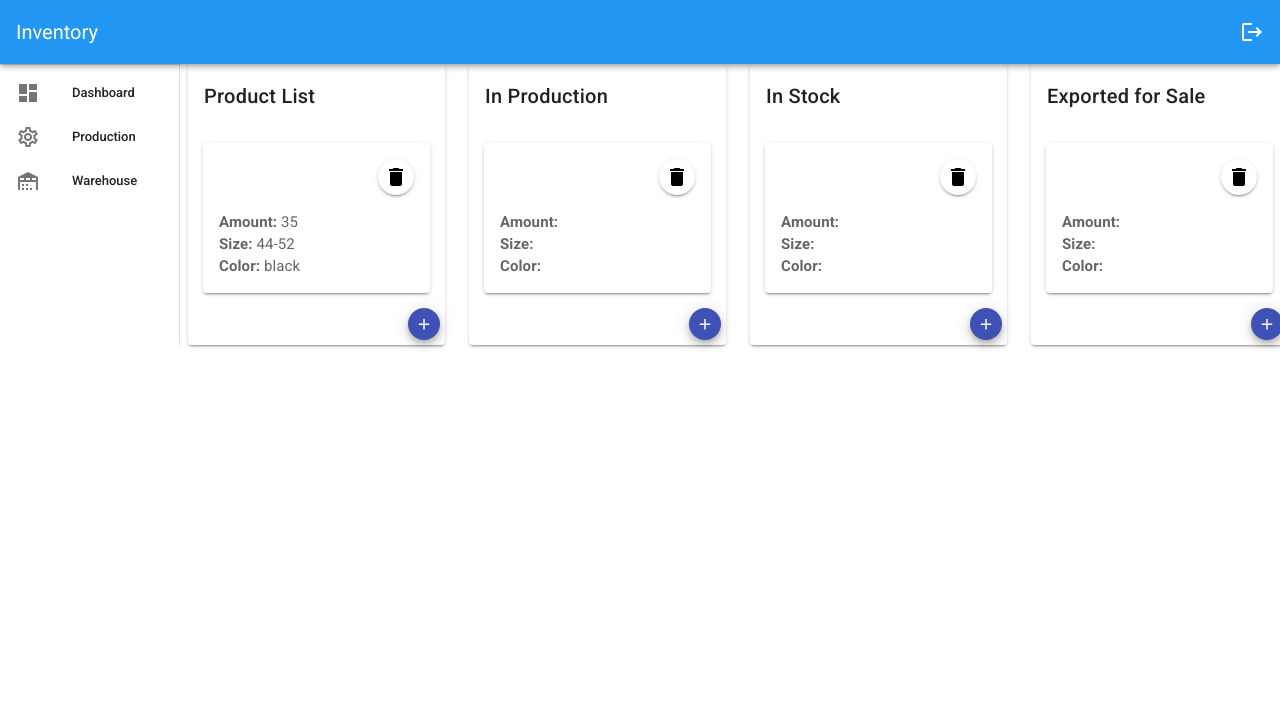
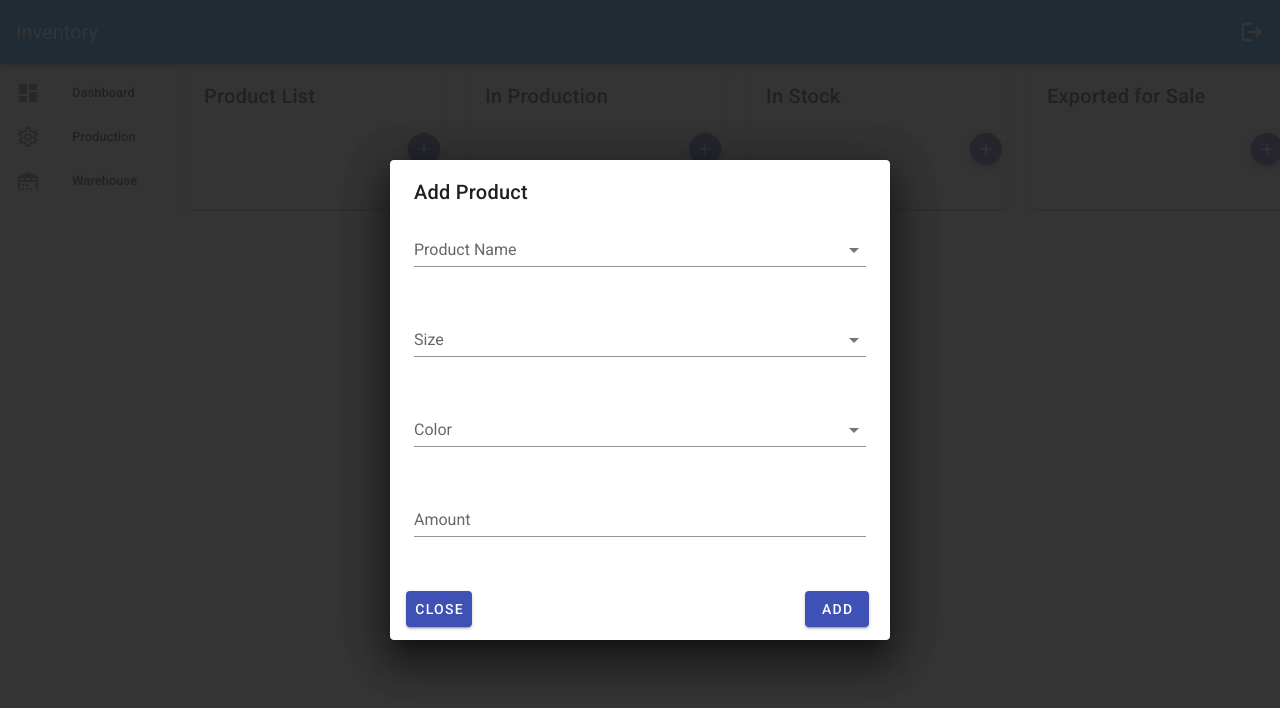
Before and after one commit to urmatov74/Inventory-app, a Vue app: page / in a window 1280 px wide. Both pictures are taken after a click on the button 396 px from the left and 177 px from the top of the page. Shown: the top 708 px of the page. Built offline with nearby package versions, Linux system fonts and the light colour scheme; what vue-uuid would draw is missing.

Commit message:
fixed merge conflicts, reverted several commits

```diff
--- a/src/components/Cards.vue
+++ b/src/components/Cards.vue
@@ -1,16 +1,16 @@
 <template>
     <v-row class="cards-container">
-        <v-col v-for="(card,id) in cards" :key="id" :cols="card.flex" fluid fill-height text-right>
+        <v-col v-for="(card, id) in cards" :key="id" :cols="card.flex" fluid fill-height text-right>
             <v-card class="cards">
                 <v-card-title>
                     {{card.title}}
                 </v-card-title>
-                <draggable class="list-group kanban-column" :items="items" group="tasks" @change="log">
-                    <v-card class="card-items" fluid v-for="(item,id) in card.items" :key="id" height="150">
+                <draggable class="list-group kanban-column" :items="items" group="tasks">
+                    <v-card class="card-items" fluid v-for="(item,id) in items" :key="id" height="150">
                         <v-card-title>
-                            {{item.title}}
+                            {{item.name}}
                             <v-spacer></v-spacer>
-                            <v-btn elevation="2" icon color="black" dark>
+                            <v-btn @click="deleteItem(item.id)" elevation="2" icon color="black" dark>
                                 <v-icon>mdi-delete</v-icon>
                             </v-btn>
                         </v-card-title>
@@ -28,7 +28,7 @@
                         mdi-plus
                     </v-icon>
                 </v-btn>
-                <v-dialog v-model="dialog2" max-width="500px">
+                <v-dialog v-model="dialog2" :retain-focus="false" max-width="500px">
                     <v-card>
                         <v-card-title>
                             Add Product
@@ -46,11 +46,11 @@
                             <v-text-field v-model="prodAmount" :items="amount" label="Amount" item-value="text"></v-text-field>
                         </v-card-text>
                         <v-card-actions>
-                            <v-btn @click="dialog2 = !dialog2" dark color="indigo">
+                            <v-btn @click="dialog2 = false" dark color="indigo">
                                 Close
                             </v-btn>
                             <v-spacer></v-spacer>
-                            <v-btn @click="addItem, dialog2 = !dialog2" dark color="indigo">
+                            <v-btn v-on:click="addItem(id), dialog2 = false" class="btn-plus" dark color="indigo">
                                 Add
                             </v-btn>
                         </v-card-actions>
@@ -72,7 +72,6 @@
         data() {
             return {
                 dialog2: false,
-                widgets: false,
                 productName: [{
                         text: 'Fleece Pants'
                     },
@@ -105,55 +104,54 @@
                     text: 'bordo'
                 }],
                 cards: [{
-                        items: [{
-                            id: 1,
-                            productName: "Fleece Pants",
-                            size: "44-52",
-                            amount: 35,
-                            color: "black"
-                        }],
                         id: 1,
                         title: 'Product List',
                         flex: 3
                     },
                     {
-                        items: [{}],
                         id: 2,
                         title: 'In Production',
                         flex: 3
                     },
                     {
-                        items: [{}],
                         id: 3,
                         title: 'In Stock',
                         flex: 3
                     },
                     {
-                        items: [{}],
                         id: 4,
                         title: 'Exported for Sale',
                         flex: 3
                     },
                 ],
+                items: [],
+                amount: '',
                 prodName: '',
                 prodSize: '',
-                prodColor: '',
                 prodAmount: '',
-                exists: null,
+                prodColor: ''
             }
         },
         methods: {
-            addItem() {
-                if (this.prodName) {
-                    this.cards.item.push({
-                        id: uuid.v4(),
-                        title: this.prodName,
-                        size: this.prodSize,
-                        amount: this.prodAmount,
-                        color: this.prodColor
-                    });
-                }
-            }
+            deleteItem(number) {
+                // this.items.pop();
+                const index = this.items.findIndex(s => s === number);
+                this.items.splice(index, 1);
+            },
+            addItem(id) {
+                console.log(id);
+                this.items.push({
+                    id: uuid.v4(),
+                    name: this.prodName,
+                    size: this.prodSize,
+                    amount: this.prodAmount,
+                    color: this.prodColor,
+                });
+                this.prodName = "";
+                this.prodSize = "";
+                this.prodAmount = "";
+                this.prodColor = "";
+            },
         },
     }
 </script>
```
